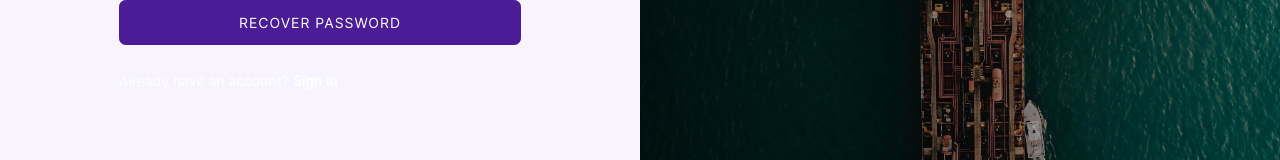
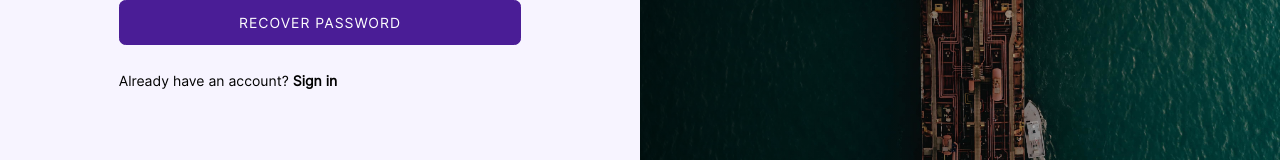
Before and after one commit to amav96/dimiproApp, a React (Vite) app: page /forgot-password in a window 1280 px wide. Shown: the part 463-623 px from the top of the page. Built offline with nearby package versions, Linux system fonts and the light colour scheme; no server answers; what @react-pdf/renderer would draw is missing.

Commit message:
fix colors

```diff
--- a/src/views/Auth/Login/Login.scss
+++ b/src/views/Auth/Login/Login.scss
@@ -116,7 +116,6 @@
       font-size: 14px;
       display: inline-block;
       width: 100%;
-      color: $color-white;
       &:hover {
         text-decoration: underline;
       }
```
Also changed, not shown: src/components/package/Input/eye-close.svg, src/components/package/Input/eye-open.svg.
